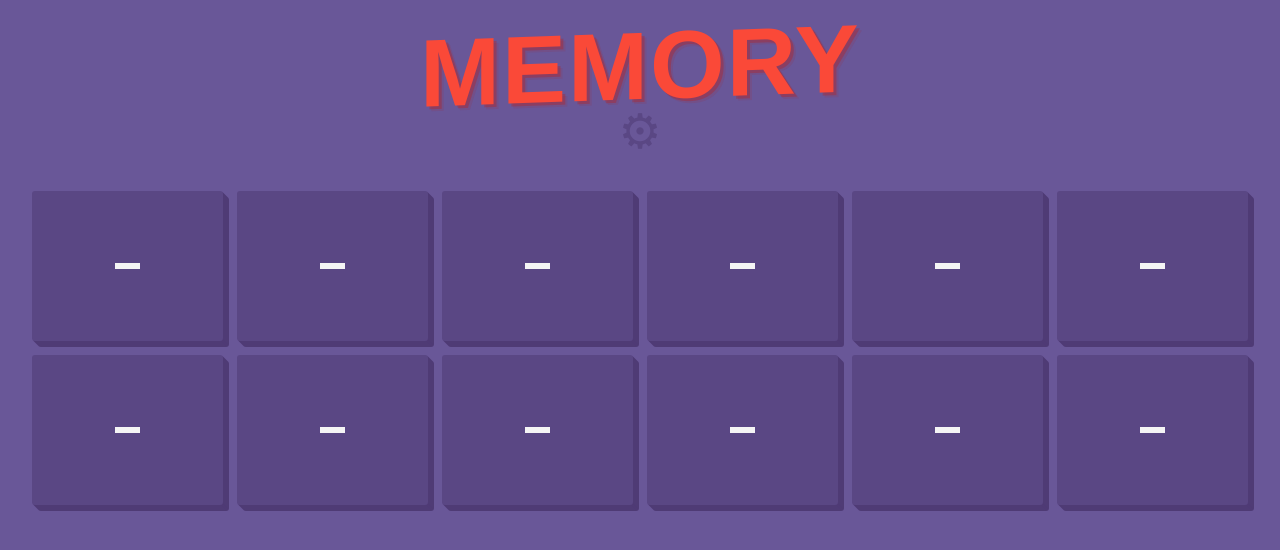
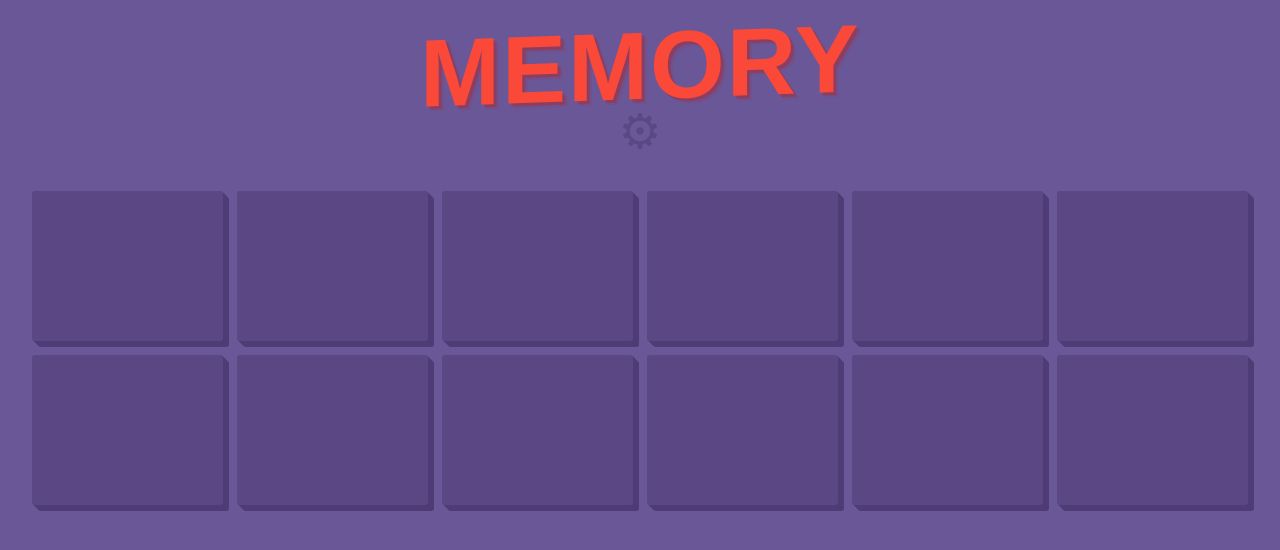
Before and after one commit to duerdod/wemory, a React (Create React App) app: page / in a window 1280 px wide. Shown: the top 550 px of the page. Built offline with nearby package versions, Linux system fonts and the light colour scheme; a web font is replaced by a local one.

Commit message:
Temp. fixes grid layout

```diff
--- a/src/components/Board.tsx
+++ b/src/components/Board.tsx
@@ -13,6 +13,7 @@ const Container = styled.div`
   grid-template-columns: repeat(auto-fit, minmax(180px, 1fr));
   @media screen and (max-width: 35em) {
     grid-template-columns: repeat(auto-fit, minmax(80px, 60px));
+    grid-template-rows: repeat(9, 60px);
   }
 `;
 
--- a/src/components/Card.tsx
+++ b/src/components/Card.tsx
@@ -14,19 +14,23 @@ interface StyledCardProps {
   background: string;
   isOpen: boolean;
   isCollected: boolean;
-  className: string;
+  className?: string;
 }
 
 const StyledCard = styled(animated.button)<StyledCardProps>`
   height: 150px;
   border-radius: 3px;
-  padding: 20px;
+  /* padding: 20px; */
   font-size: 2rem;
   display: flex;
   justify-content: center;
   align-items: center;
   color: #383838;
   cursor: pointer;
+
+  display: flex;
+  justify-content: center;
+  align-content: center;
 
   ${({ isOpen, background, isCollected }) =>
     isOpen || isCollected
@@ -50,12 +54,16 @@ const StyledCard = styled(animated.button)<StyledCardProps>`
       `};
 
   span {
-    background: whitesmoke;
-    padding: 0.2rem 0.8rem;
+    font-size: 7rem;
+    /* padding: 5px; */
   }
 
   @media screen and (max-width: 35em) {
     height: 60px;
+    span {
+      font-size: 2.7rem;
+    }
+    /* height: 100%; */
   }
 `;
 
@@ -101,7 +109,6 @@ export const Card = (card: MemoryCard) => {
 
   return (
     <StyledCard
-      className={isOpen || isCollected ? 'open' : ''}
       isCollected={isCollected}
       isOpen={isOpen}
       background={color}
@@ -112,7 +119,10 @@ export const Card = (card: MemoryCard) => {
         )
       }}
     >
-      {identifier && <span>{(isOpen || isCollected) && card.identifier}</span>}
+      {identifier && (
+        <span>{(isOpen || isCollected) && card.identifier}</span>
+        // <span>{card.identifier}</span>
+      )}
     </StyledCard>
   );
 };
--- a/src/constants/emojis.ts
+++ b/src/constants/emojis.ts
@@ -116,20 +116,16 @@ export const animalEmojis: Emoji = {
     cow_face: '🐮',
     crocodile: '🐊',
     dog_face: '🐶',
-    dogface: '🐶',
     dog: '🐕',
     doggo: '🐕',
     domestic_cat: '🐈',
-    domesticcat: '🐈',
     dove: '🕊',
     elephant: '🐘',
     ewe: '🐑',
     feline: '🐈',
     frog_face: '🐸',
-    frogface: '🐸',
     goat: '🐐',
     hamster_face: '🐹',
-    hamsterface: '🐹',
     honeybee: '🐝',
     horse: '🐎',
     horse_face: '🐴',
@@ -150,7 +146,6 @@ export const animalEmojis: Emoji = {
     pig_face: '🐷',
     pig_nose: '🐽',
     rabbit: '🐇',
-    rabbit_face: '🐰',
     rabbitface: '🐰',
     ram: '🐏',
     rat: '🐀',
```
